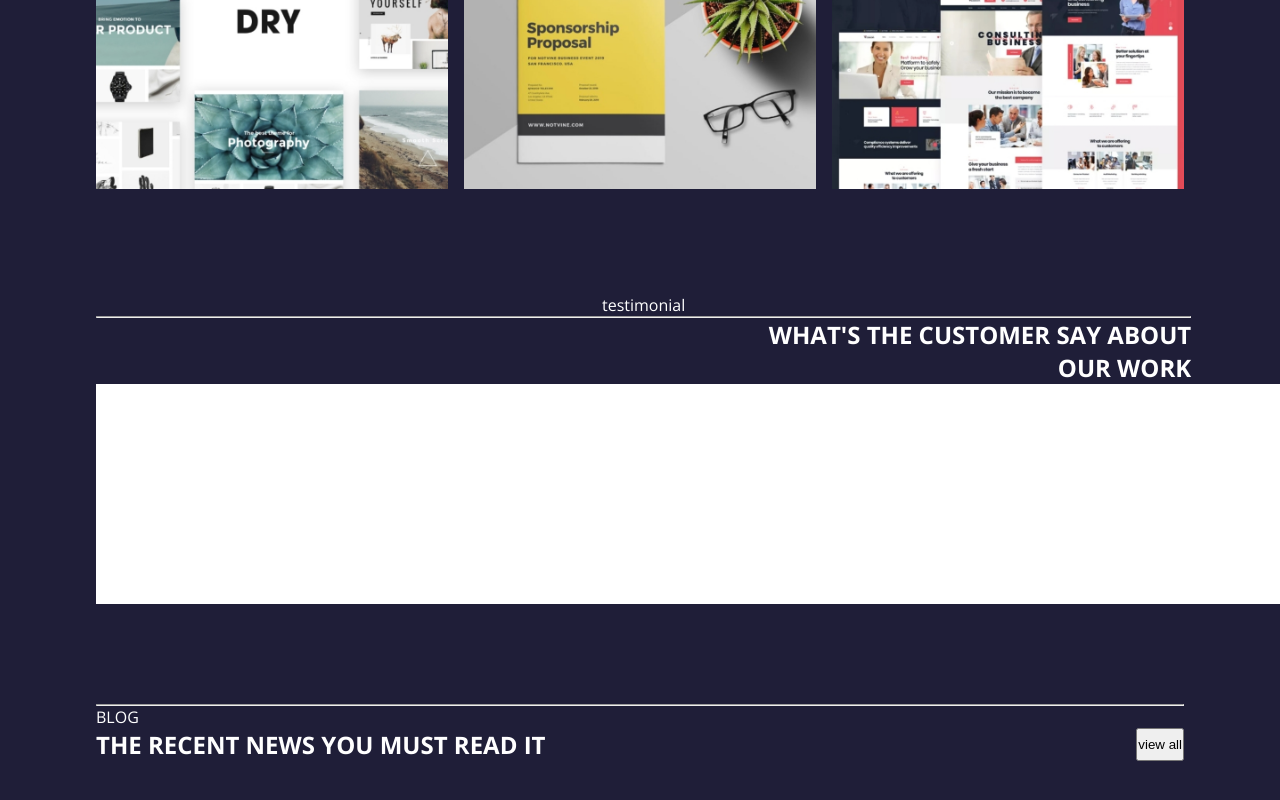
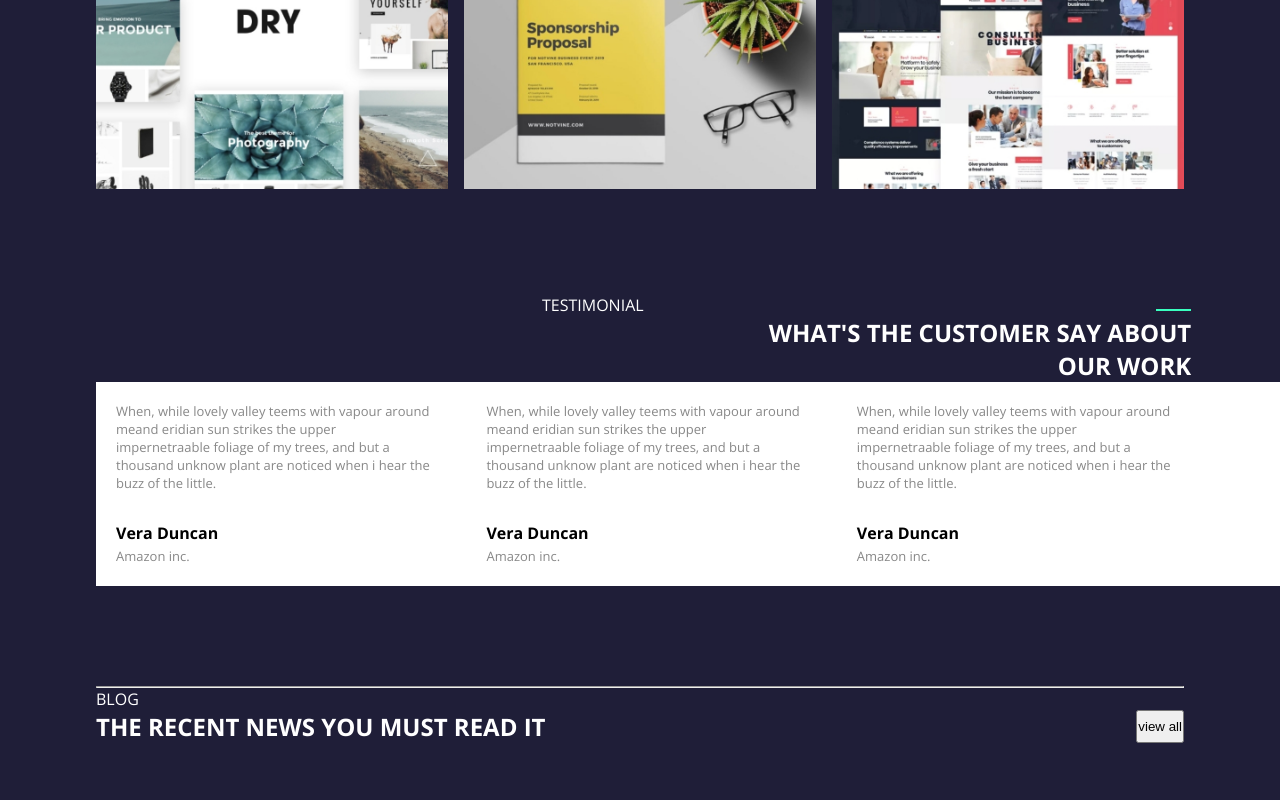
Before and after one commit to chrialge/proj-html-vuejs, a Vue app: page / in a window 1280 px wide. Shown: the part 2643-3443 px from the top of the page. Built offline with nearby package versions, Linux system fonts and the light colour scheme.

Commit message:
add new component inside of mainapp (testimonial) and add style at the testimonial

```diff
--- a/src/assets/scss/Partial/_main.scss
+++ b/src/assets/scss/Partial/_main.scss
@@ -234,7 +234,20 @@
             margin-right: 7.5%;
 
             .section{
-                text-align: center;
+                display: flex;
+                align-items: baseline;
+
+                &>*{
+                    width: 50%;
+                }
+
+                span{
+                    text-align: end;
+                }
+                .container-sepreted{
+                    display: flex;
+                    justify-content:flex-end ;
+                }
             }
 
             h1{
@@ -256,6 +269,15 @@
 
                     p{
                         margin-bottom: 30px;
+                        color: $phlox-text-paragraph;
+                        font-size: 13px;
+                    }
+                    h4{
+                        color: $phlox-text-dark;
+                    }
+                    span{
+                        color: $phlox-text-paragraph;
+                        font-size: 13px;
                     }
                 }
             }
--- a/src/components/MainApp.vue
+++ b/src/components/MainApp.vue
@@ -1,8 +1,9 @@
 <script>
 import Jumbotron from './components-section/Jumbotron.vue';
 import OurConsultation from './components-section/OurConsultation.vue';
-import AboutUs from './components-section/AboutUs.vue'
-import Project from './components-section/Project.vue'
+import AboutUs from './components-section/AboutUs.vue';
+import Project from './components-section/Project.vue';
+import Testimonial from './components-section/Testimonial.vue';
 
 export default {
     name: 'MainApp',
@@ -11,6 +12,7 @@ export default {
         OurConsultation,
         AboutUs,
         Project,
+        Testimonial,
     },
     data() {
         return {
@@ -34,53 +36,7 @@ export default {
     <Project/>
     <!-- /#project -->
 
-    <section id="testimonial">
-        <div class="container">
-            <div class="container_header">
-                <div class="section">
-                    <span>testimonial</span>
-                    <hr>
-                </div>
-                <h1>WHAT'S THE CUSTOMER SAY ABOUT OUR WORK</h1>
-            </div>
-            <div class="container_testimonials">
-                <div class="testimonials">
-                    <div class="testimonial col-3">
-                        <p>
-                            Lorem, ipsum dolor sit amet consectetur adipisicing elit. Voluptatibus voluptates, delectus
-                            nesciunt odio debitis commodi blanditiis quo accusamus quos laboriosam.
-                        </p>
-                        <h5>
-                            Lorem, ipsum.
-                        </h5>
-                        <span>Lorem.</span>
-                    </div>
-                    <div class="testimonial col-3">
-                        <p>
-                            Lorem, ipsum dolor sit amet consectetur adipisicing elit. Voluptatibus voluptates, delectus
-                            nesciunt odio debitis commodi blanditiis quo accusamus quos laboriosam.
-                        </p>
-                        <h5>
-                            Lorem, ipsum.
-                        </h5>
-                        <span>Lorem.</span>
-                    </div>
-                    <div class="testimonial col-3">
-                        <p>
-                            Lorem, ipsum dolor sit amet consectetur adipisicing elit. Voluptatibus voluptates, delectus
-                            nesciunt odio debitis commodi blanditiis quo accusamus quos laboriosam.
-                        </p>
-                        <h5>
-                            Lorem, ipsum.
-                        </h5>
-                        <span>Lorem.</span>
-                    </div>
-                </div>
-            </div>
-
-        </div>
-
-    </section>
+    <Testimonial/>
     <!-- /#testimonial -->
 
     <section id="blog">
--- /dev/null
+++ b/src/components/components-section/Testimonial.vue
@@ -0,0 +1,44 @@
+<script>
+export default {
+    name: 'Testimonial',
+    data() {
+
+
+        return {}
+    }
+}
+</script>
+
+<template>
+    <section id="testimonial">
+        <div class="container">
+            <div class="container_header">
+                <div class="section">
+                    <span>TESTIMONIAL</span>
+                    <div class="container-sepreted">
+                       <div class="separeted_small"></div>
+                    </div>
+
+                </div>
+                <h1>WHAT'S THE CUSTOMER SAY ABOUT OUR WORK</h1>
+            </div>
+            <div class="container_testimonials">
+                <div class="testimonials">
+                    <div class="testimonial col-3" v-for="n in 3">
+                        <p>
+                            When, while lovely valley teems with vapour around meand eridian sun strikes the upper impernetraable foliage of my trees, and but a thousand unknow plant are noticed when i hear the buzz of the little.
+                        </p>
+                        <h4>
+                            Vera Duncan
+                        </h4>
+                        <span>Amazon inc.</span>
+                    </div>
+                </div>
+            </div>
+
+        </div>
+
+    </section>
+</template>
+
+<style></style>
```
